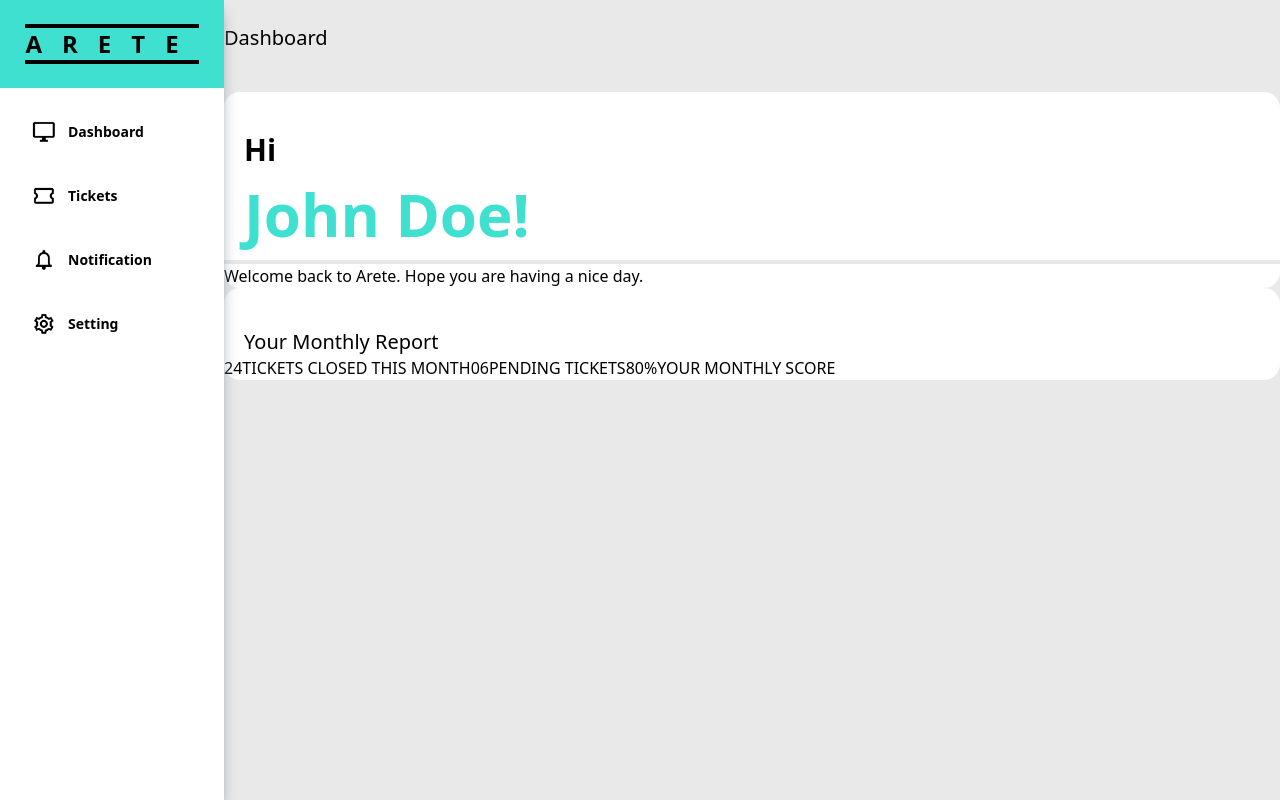
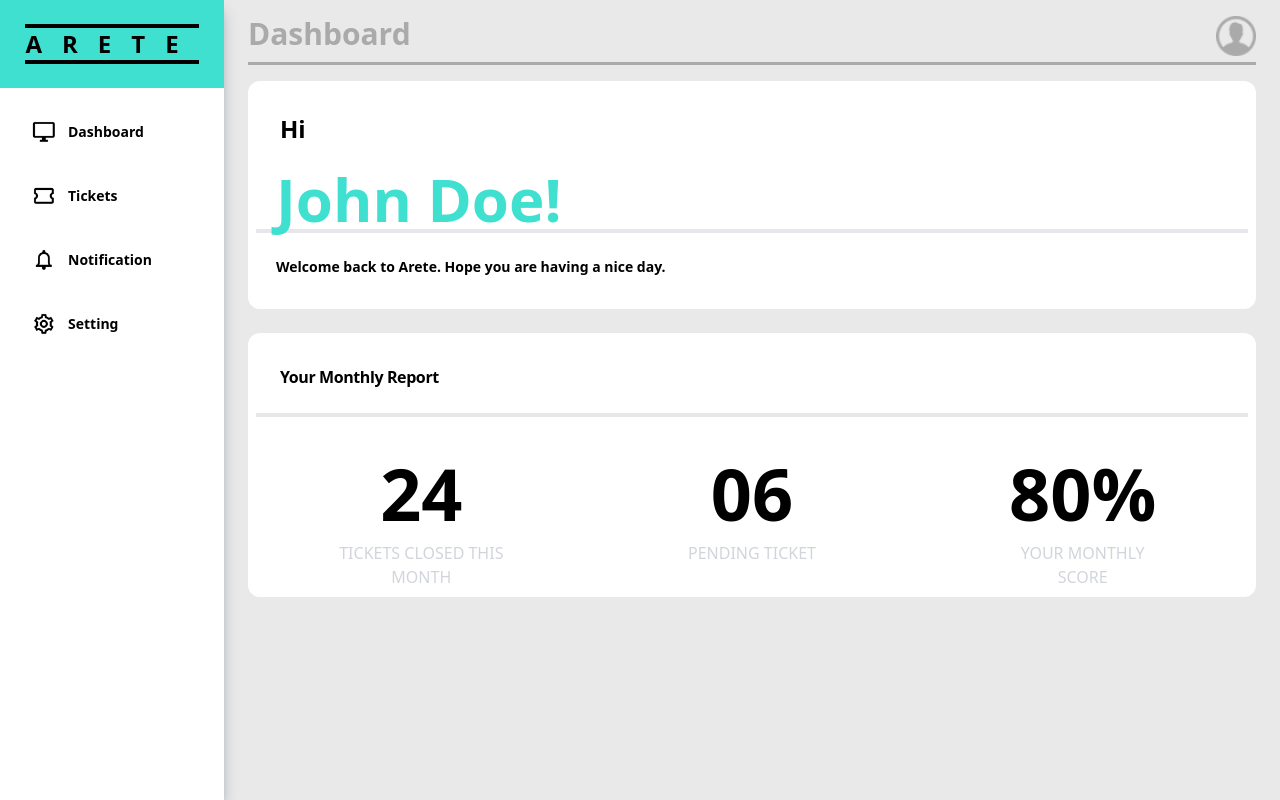
Before and after one commit to Shreyus0808/Arete_ticketing_system, a React (Create React App) app: page / in a window 1280 px wide. Built offline with nearby package versions, Linux system fonts and the light colour scheme.

Commit message:
Update dashboard.js

```diff
--- a/src/pages/dashboard.js
+++ b/src/pages/dashboard.js
@@ -1,32 +1,57 @@
-import React from "react";
+import React, { useState, useEffect } from "react";
+import { Link } from "react-router-dom";
+import user from "../images/user.png";
 
 function Dashboard() {
   return (
-    <div className="bg-[#E9E9E9] w-full h-screen">
-      <h1 className="py-6 text-center flex justify-start text-xl pb-10">
-        Dashboard
-      </h1>
-      <div className="bg-white rounded-2xl">
-        <h1 className="text-3xl  pt-10 font-bold pl-5">Hi</h1>
-        <h1 className="text-3xl pl-5 text-[#40E0D0] p-4 border-b-4 font-sans font-bold text-6xl ">John Doe!</h1>
-        <p className="">
-          Welcome back to Arete. Hope you are having a nice day.
-        </p>
-      </div>
-      <div className="bg-white rounded-2xl pt-10">
-        <h1 className="text-xl  pl-5">Your Monthly Report</h1>
-        <div className="flex">
-          <h1>24</h1>
-          <p>TICKETS CLOSED THIS MONTH</p>
-          <h1>06</h1>
-          <p>PENDING TICKETS</p>
-          <h1>80%</h1>
-          <p>YOUR MONTHLY SCORE</p>
+    <>
+      <div className="w-full h-screen p-4 px-6 bg-[#E9E9E9] flex flex-col divide-y-[3px]  divide-[#AAAAAA]">
+        <div className="flex justify-between pb-1.5">
+          <h2 className=" font-sans font-bold text-3xl text-[#AAAAAA]">
+            Dashboard
+          </h2>
+          <img src={user} className="w-10 h-10 z-10"></img>
+        </div>
+        <div className="flex flex-col  justify-between px-0 p-4 ">
+          <div className="bg-white p-2 rounded-xl divide-y-4">
+            <div>
+              <p className="text-2xl font-bold p-6 ">Hi</p>
+              <p className="text-6xl pl-5 font-extrabold text-[#40E0D0]">
+                John Doe!
+              </p>
+            </div>
+            <p className=" p-6 font-semibold text-sm pl-5">
+              Welcome back to Arete. Hope you are having a nice day.
+            </p>
+          </div>
+          <div className="pt-6">
+            <div className="bg-white p-2 rounded-xl divide-y-4">
+              <div>
+                <p className="text-base font-semibold p-6 tracking-tight ">
+                  Your Monthly Report
+                </p>
+              </div>
+              <div className="grid grid-cols-3 pt-10">
+                <div className="text-center flex items-center flex-col">
+                  <p className="text-7xl font-extrabold">24</p>
+                  <p className="text-gray-300 pt-3 w-44">
+                    TICKETS CLOSED THIS MONTH
+                  </p>
+                </div>
+                <div className="text-center flex items-center flex-col">
+                  <p className="text-7xl font-extrabold">06</p>
+                  <p className="text-gray-300 pt-3 w-44">PENDING TICKET</p>
+                </div>
+                <div className="text-center flex items-center flex-col">
+                  <p className="text-7xl font-extrabold">80%</p>
+                  <p className="text-gray-300 pt-3 w-44">YOUR MONTHLY SCORE</p>
+                </div>
+              </div>
+            </div>
+          </div>
         </div>
       </div>
-
-      <div className=""></div>
-    </div>
+    </>
   );
 }
 
```
